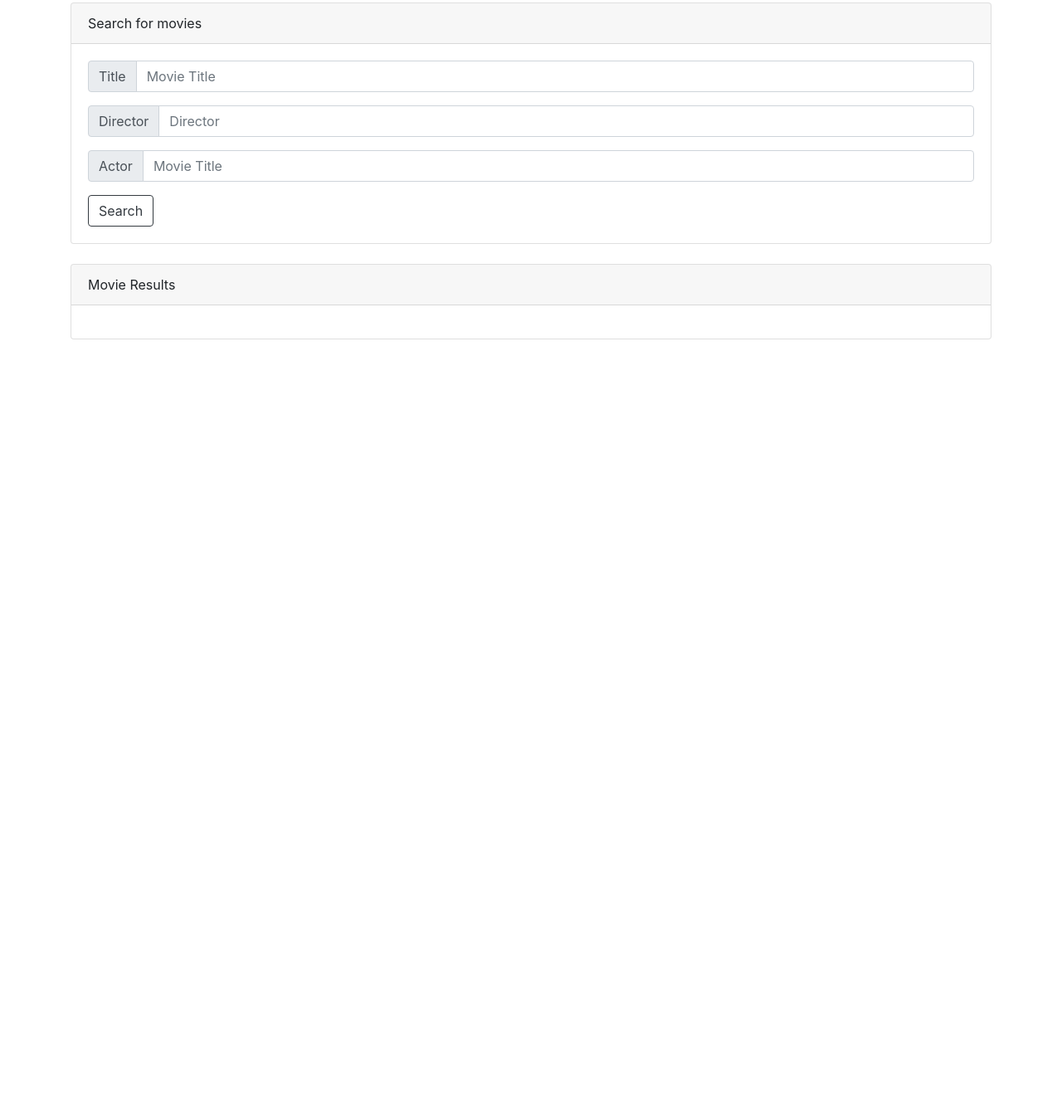
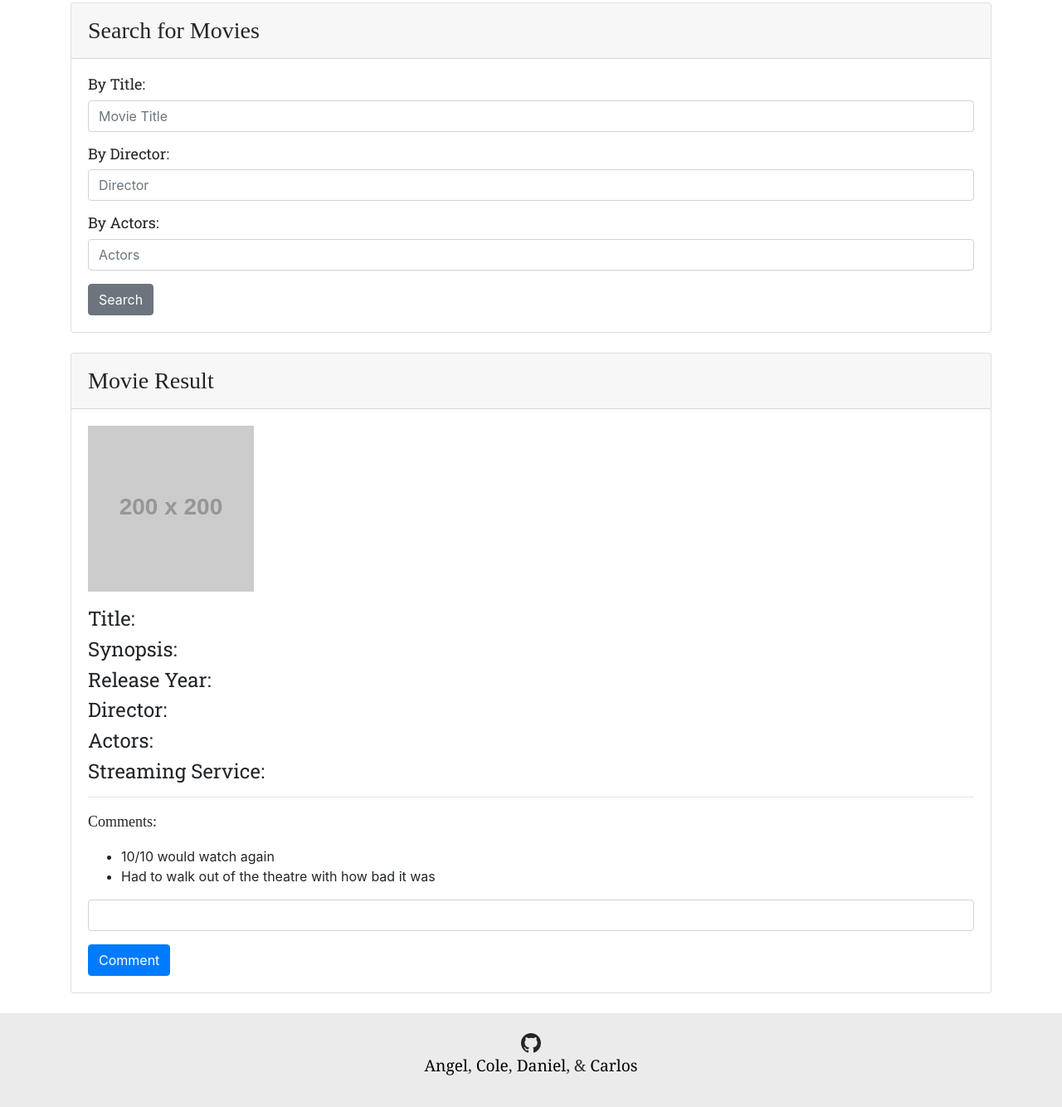
Before and after one commit to dcastelline/Movie-Blog, a website: page views/index.html in a window 1280 px wide. Shown: the part 337-1671 px from the top of the page at 83% size. Before the commit the page ends 800 px from the top, so only its background shows below. Drawn offline with nearby package versions, Linux system fonts and the light colour scheme; placeholder pictures from the web are drawn by us.

Commit message:
Added structure to the main page

```diff
--- a/package.json
+++ b/package.json
@@ -19,7 +19,9 @@
   },
   "homepage": "https://github.com/dcastelline/Project-2#readme",
   "dependencies": {
+    "bootstrap-icons": "^1.3.0",
     "express": "^4.17.1",
+    "foundation-sites": "^6.6.3",
     "mysql": "^2.18.1",
     "sequelize": "^6.5.0"
   }
--- a/public/assets/css/style.css
+++ b/public/assets/css/style.css
@@ -0,0 +1,27 @@
+h4 {
+    font-family: 'Roboto Slab', serif;
+}
+#movie-header {
+    font-family: 'Roboto Mono, monospace';
+    font-size: 28px;
+}
+#comments-section {
+    font-family: 'Roboto Mono, monospace';
+    font-size: 18px;
+}
+#poster {
+    margin-bottom: 18px;
+}
+.search-cat {
+    font-size: 18px;
+}
+footer {
+    text-align: center;
+    font-size: larger;
+    font-family: Georgia, 'Times New Roman', Times, serif;
+    padding: 20px;
+    background-color: rgb(235, 235, 235);
+}
+a:any-link {
+    color: black;
+}
--- a/views/index.html
+++ b/views/index.html
@@ -4,14 +4,15 @@
     <meta charset="UTF-8">
     <meta http-equiv="X-UA-Compatible" content="IE=edge">
     <meta name="viewport" content="width=device-width, initial-scale=1.0">
-    <link rel="stylesheet" type="text/css" href="/public/assets/css/style.css">
+    <link rel="stylesheet" type="text/css" href="../public/assets/css/style.css">
+    <link href="https://fonts.googleapis.com/css2?family=Roboto+Mono&family=Roboto+Slab&display=swap" rel="stylesheet">
     <link rel="stylesheet" href="https://cdn.jsdelivr.net/npm/bootstrap@4.6.0/dist/css/bootstrap.min.css" integrity="sha384-B0vP5xmATw1+K9KRQjQERJvTumQW0nPEzvF6L/Z6nronJ3oUOFUFpCjEUQouq2+l" crossorigin="anonymous">
     <title>Movies</title>
 </head>
 <body>
     <div class="container">
         <div class="jumbotron">
-            <h1 class="display-4">Movie Searcher</h1>
+            <h1 class="display-4 justify-content-center" id="header">Movie Searcher</h1>
             <hr class="my-4">
             <p>Search for your favorite movies! You'll be able to see what streaming service your searched movies are available on.</p>
         </div>
@@ -19,41 +20,57 @@
     <br>
     <div class="container">
         <div class="card">
-            <div class="card-header">
-                Search for movies
+            <div class="card-header" id="movie-header">
+                Search for Movies
             </div>
             <div class="card-body">
+                <h4 class="search-cat">By Title:</h4>
                 <div class="input-group mb-3">
-                    <div class="input-group-prepend">
-                      <span class="input-group-text" id="basic-addon1">Title</span>
-                    </div>
                     <input type="text" class="form-control" placeholder="Movie Title" aria-label="Username" aria-describedby="basic-addon1">
                 </div>
+                <h4 class="search-cat">By Director:</h4>
                 <div class="input-group mb-3">
-                    <div class="input-group-prepend">
-                      <span class="input-group-text" id="basic-addon1">Director</span>
-                    </div>
                     <input type="text" class="form-control" placeholder="Director" aria-label="Username" aria-describedby="basic-addon1">
                 </div>
+                <h4 class="search-cat">By Actors:</h4>
                 <div class="input-group mb-3">
-                    <div class="input-group-prepend">
-                      <span class="input-group-text" id="basic-addon1">Actor</span>
-                    </div>
-                    <input type="text" class="form-control" placeholder="Movie Title" aria-label="Username" aria-describedby="basic-addon1">
+                    <input type="text" class="form-control" placeholder="Actors" aria-label="Username" aria-describedby="basic-addon1">
                 </div>
-                <button type="submit" class="btn btn-outline-dark">Search</button>
+                <button type="submit" class="btn btn-secondary">Search</button>
             </div>
         </div>
         <br>
-        <div class="card">
-            <div class="card-header">
-                Movie Results
+        <div class="card" id="movie-results">
+            <div class="card-header" id="movie-header">
+                Movie Result
             </div>
             <div class="card-body">
-
+                <img src="https://www.placehold.it/200x200" alt="movie-poster" id="poster"><br>
+                <h4>Title: <span id="title-des"></span></h4>
+                <h4>Synopsis: <span id="synopsis-des"></span></h4>
+                <h4>Release Year: <span id="year-des"></span></h4>
+                <h4>Director: <span id="director-des"></span></h4>
+                <h4>Actors: <span id="actor-des"></span></h4>
+                <h4>Streaming Service: <span id="streaming-des"></span></h4>
+                <hr>
+                <p id="comments-section">Comments:</p>
+                <ul>
+                    <li>10/10 would watch again</li>
+                    <li>Had to walk out of the theatre with how bad it was</li>
+                </ul>
+                <div class="input-group mb-3">
+                    <input type="text" class="form-control" aria-label="Sizing example input" aria-describedby="inputGroup-sizing-default">
+                </div>
+                <button type="submit" class="btn btn-primary">Comment</button>
             </div>
         </div>
         <br>
     </div>
+    <footer>
+        <svg xmlns="http://www.w3.org/2000/svg" width="24" height="24" fill="currentColor" class="bi bi-github" viewBox="0 0 16 16">
+            <path d="M8 0C3.58 0 0 3.58 0 8c0 3.54 2.29 6.53 5.47 7.59.4.07.55-.17.55-.38 0-.19-.01-.82-.01-1.49-2.01.37-2.53-.49-2.69-.94-.09-.23-.48-.94-.82-1.13-.28-.15-.68-.52-.01-.53.63-.01 1.08.58 1.23.82.72 1.21 1.87.87 2.33.66.07-.52.28-.87.51-1.07-1.78-.2-3.64-.89-3.64-3.95 0-.87.31-1.59.82-2.15-.08-.2-.36-1.02.08-2.12 0 0 .67-.21 2.2.82.64-.18 1.32-.27 2-.27.68 0 1.36.09 2 .27 1.53-1.04 2.2-.82 2.2-.82.44 1.1.16 1.92.08 2.12.51.56.82 1.27.82 2.15 0 3.07-1.87 3.75-3.65 3.95.29.25.54.73.54 1.48 0 1.07-.01 1.93-.01 2.2 0 .21.15.46.55.38A8.012 8.012 0 0 0 16 8c0-4.42-3.58-8-8-8z"/>
+        </svg>
+        <p><a href="https://github.com/angelcooper">Angel</a>, <a href="https://github.com/ColeBallard">Cole</a>, <a href="https://github.com/dcastelline">Daniel</a>, & <a href="https://github.com/charliecan2">Carlos</a></p>
+    </footer>
 </body>
 </html>
```
Also changed, not shown: 1 other file.
